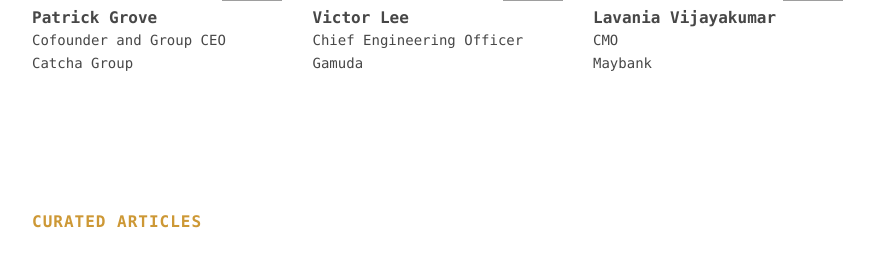
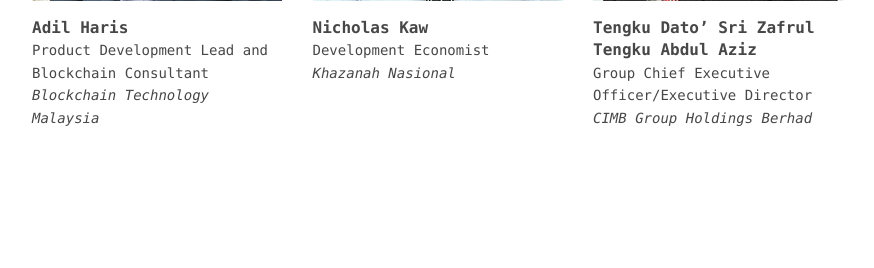
Before and after one commit to jamesssooi/ycm-summit-2018, a PHP site: page / in a window 1280 px wide. Shown: the part 2618-2886 px from the top of the page, without its empty margins (62-936 px from the left). Run offline with PHP 8.4, Linux system fonts and the light colour scheme; style sheets or scripts are compiled from the project's sources; grey boxes are pictures that could not be loaded.

Commit message:
Add speakers

```diff
--- a/src/data/speakers.php
+++ b/src/data/speakers.php
@@ -2,24 +2,39 @@
 
 $speakers = array(
   array(
-    'id' => 'patrick-grove',
-    'name' => 'Patrick Grove',
-    'title' => 'Cofounder and Group CEO',
-    'company' => 'Catcha Group',
-    'description' => '<p>Lorem ipsum dolor sit amet, consectetur adipiscing elit. Ut vel suscipit odio, in facilisis felis. Praesent ac hendrerit magna, in laoreet magna. Nunc vestibulum enim non ante iaculis ullamcorper. Vivamus interdum vulputate mauris, et rutrum tortor pretium sed. Vivamus tincidunt sapien rhoncus, pretium felis consectetur, porta diam. Ut in mi id mi feugiat hendrerit faucibus vitae metus. Vestibulum ante ipsum primis in faucibus orci luctus et ultrices posuere cubilia Curae; Sed dictum a dui quis tincidunt. In hac habitasse platea dictumst.</p><p>Mauris nec odio at urna lobortis laoreet. Aliquam finibus sollicitudin neque ut mollis. Nulla id tellus aliquam, posuere purus in, commodo justo. Integer ullamcorper tincidunt ex, dapibus egestas mi euismod id. Aenean vehicula scelerisque turpis non lobortis. Sed auctor, massa eu aliquam aliquam, elit orci imperdiet nulla, ac maximus dui leo tincidunt ligula.</p>'
+    'id' => 'adil-haris',
+    'img' => 'img/speakers/adil-haris.jpg',
+    'name' => 'Adil Haris',
+    'title' => 'Product Development Lead and Blockchain Consultant',
+    'company' => 'Blockchain Technology Malaysia',
+    'description' => [
+      'Adil operates as a Product Development Lead and Blockchain Consultant in Blockchain Technology Malaysia, a young startup in Kuala Lumpur, Malaysia specializing in Blockchain consultancy and solutions development. He is a computer science graduate and has been working in the Blockchain space for over three years. His interest in distributed ledger technology stemmed from his early experience working in asset management and investment firms including stock exchanges and mutual fund companies.',
+      'He was exposed to and gradually immersed himself in Blockchain during his early years working in Fidelity Investments. He was involved in the analysis and development of a Blockchain pilot project for Fidelity Investment Management Technology (FIMT), dealing with execution of a trade life cycle on a Blockchain. This was followed by projects in Blockchain R&D for FinTech firms where he was able to test the scale and performance of the technology while working with large-scale production data. He has technical experience in multiple Blockchain platforms including Ethereum and Hyperledger along with a proven capability to analyze the feasibility of Blockchain in a wide range of business cases spanning across multiple industries.',
+      'A true innovator, through his work and study, he understands the potential of Blockchain, and its promise for disintermediation - removing middlemen and trusted third parties in our society, and instead placing trust on distributed networks secured by cryptography and consensus algorithms. He is passionate about concepts in Blockchain technology which helps garner adoption amongst the public – stablecoins, decentralized autonomous organizations, token curated registries and the building of token economies.'
+    ],
   ),
   array(
-    'id' => 'victor-lee',
-    'name' => 'Victor Lee',
-    'title' => 'Chief Engineering Officer',
-    'company' => 'Gamuda',
-    'description' => '<p>Lorem ipsum dolor sit amet, consectetur adipiscing elit. Ut vel suscipit odio, in facilisis felis. Praesent ac hendrerit magna, in laoreet magna. Nunc vestibulum enim non ante iaculis ullamcorper. Vivamus interdum vulputate mauris, et rutrum tortor pretium sed. Vivamus tincidunt sapien rhoncus, pretium felis consectetur, porta diam. Ut in mi id mi feugiat hendrerit faucibus vitae metus. Vestibulum ante ipsum primis in faucibus orci luctus et ultrices posuere cubilia Curae; Sed dictum a dui quis tincidunt. In hac habitasse platea dictumst.</p><p>Mauris nec odio at urna lobortis laoreet. Aliquam finibus sollicitudin neque ut mollis. Nulla id tellus aliquam, posuere purus in, commodo justo. Integer ullamcorper tincidunt ex, dapibus egestas mi euismod id. Aenean vehicula scelerisque turpis non lobortis. Sed auctor, massa eu aliquam aliquam, elit orci imperdiet nulla, ac maximus dui leo tincidunt ligula.</p>'
+    'id' => 'nicholas-kaw',
+    'img' => 'img/speakers/nicholas-kaw.jpg',
+    'name' => 'Nicholas Kaw',
+    'title' => 'Development Economist',
+    'company' => 'Khazanah Nasional',
+    'description' => [
+      'Nicholas Khaw is a development economist at Khazanah Nasional, Malaysia’s sovereign development fund, where he leads the economic development research track. His work at Khazanah covers a wide range of development issues including, but not limited to, industrial policy, cluster development, economic complexity, demographics and political economics. In addition, he also heads the knowledge management team at Khazanah, covering knowledge systems, events, and publications as well as the Khazanah Resource Centre.',
+      'Prior to Khazanah, Nick served as an economist in Malaysia’s Economic Planning Unit, where he was directly involved in several national development projects such as the 10th Malaysia Plan, the Economic Transformation Programme, and the Strategic Reform Initiatives. His research interests and intellectual passions are in the field of development economics particularly related to the long-term persistence of historical events and cultural factors on economic and public policy outcomes today.',
+      'Nick holds a Master in Public Administration in International Development from the Harvard Kennedy School and completed his undergraduate studies in Economics at Harvard College. He writes a monthly column for The Edge Malaysia. All his writings can be found at www.nicholaskhaw.com',
+    ]
   ),
   array(
-    'id' => 'lavania-vijayakumar',
-    'name' => 'Lavania Vijayakumar',
-    'title' => 'CMO',
-    'company' => 'Maybank',
-    'description' => '<p>Lorem ipsum dolor sit amet, consectetur adipiscing elit. Ut vel suscipit odio, in facilisis felis. Praesent ac hendrerit magna, in laoreet magna. Nunc vestibulum enim non ante iaculis ullamcorper. Vivamus interdum vulputate mauris, et rutrum tortor pretium sed. Vivamus tincidunt sapien rhoncus, pretium felis consectetur, porta diam. Ut in mi id mi feugiat hendrerit faucibus vitae metus. Vestibulum ante ipsum primis in faucibus orci luctus et ultrices posuere cubilia Curae; Sed dictum a dui quis tincidunt. In hac habitasse platea dictumst.</p><p>Mauris nec odio at urna lobortis laoreet. Aliquam finibus sollicitudin neque ut mollis. Nulla id tellus aliquam, posuere purus in, commodo justo. Integer ullamcorper tincidunt ex, dapibus egestas mi euismod id. Aenean vehicula scelerisque turpis non lobortis. Sed auctor, massa eu aliquam aliquam, elit orci imperdiet nulla, ac maximus dui leo tincidunt ligula.</p>'
+    'id' => 'tengku-zafrul',
+    'img' => 'img/speakers/tengku-zafrul.jpg',
+    'name' => 'Tengku Dato’ Sri Zafrul Tengku Abdul Aziz',
+    'title' => 'Group Chief Executive Officer/Executive Director',
+    'company' => 'CIMB Group Holdings Berhad',
+    'description' => [
+      'Tengku Dato’ Sri Zafrul Tengku Abdul Aziz is the Group Chief Executive Officer/Executive Director of CIMB Group Holdings Berhad, a leading ASEAN universal bank and a world leader in Islamic finance with presence in 15 countries worldwide. He is also the Chief Executive Officer/Executive Director of CIMB Bank Berhad and Commissioner of PT Bank CIMB Niaga Tbk.',
+      'With over 21 years of experience in the financial services sector, specialising in Investment Banking, Zafrul’s last position was with Maybank Investment Bank Berhad and Maybank Kim Eng Holdings as Chief Executive Officer. He also held senior positions in Citigroup Malaysia, Kenanga Holdings Berhad and Avenue Securities. He also experienced being an entrepreneur by setting up Tune Money Sdn Bhd, Asia’s first “no-frills” online financial service provider.',
+      'Zafrul graduated from the University of Bristol, United Kingdom with a Bachelor of Science (Hons) Economics and Accounting and obtained a Master of Arts (MA) in Finance and Management from the University of Exeter, United Kingdom. He also holds a Fellow Chartered Banker with the Asian Institute of Chartered Bankers.'
+    ]
   ),
 );
--- a/src/index.php
+++ b/src/index.php
@@ -274,16 +274,16 @@ include 'data/agenda.php';
           data-target="#speaker-modal-<?php echo $speaker['id'] ?>"
         >
           <div class="speakers-item__profile">
-            <img src="https://unsplash.it/240/240" alt="Photo of X">
-            <div class="speakers-item__logo">
+            <img src="<?php echo $speaker['img'] ?>" alt="Photo of <?php echo $speaker['name'] ?>">
+            <!-- <div class="speakers-item__logo">
               <img src="https://unsplash.it/72/72" alt="Logo of X">
-            </div>
+            </div> -->
           </div>
           <p class="speakers-item__details">
             <strong><?php echo $speaker['name'] ?></strong><br>
             <small>
               <?php echo $speaker['title'] ?><br>
-              <?php echo $speaker['company'] ?>
+              <em><?php echo $speaker['company'] ?></em>
             </small>
           </p>
         </button>
@@ -311,7 +311,9 @@ include 'data/agenda.php';
         </button>
       </div>
       <div class="modal-body">
-        <?php echo $item['description'] ?>
+        <?php foreach ($item['description'] as $content): ?>
+          <p><?php echo $content ?></p>
+        <?php endforeach; ?>
       </div>
     </div>
   </div>
```
Also changed, not shown: src/img/speakers/adil-haris.jpg (added), src/img/speakers/nicholas-kaw.jpg (added), src/img/speakers/tengku-zafrul.jpg (added).
